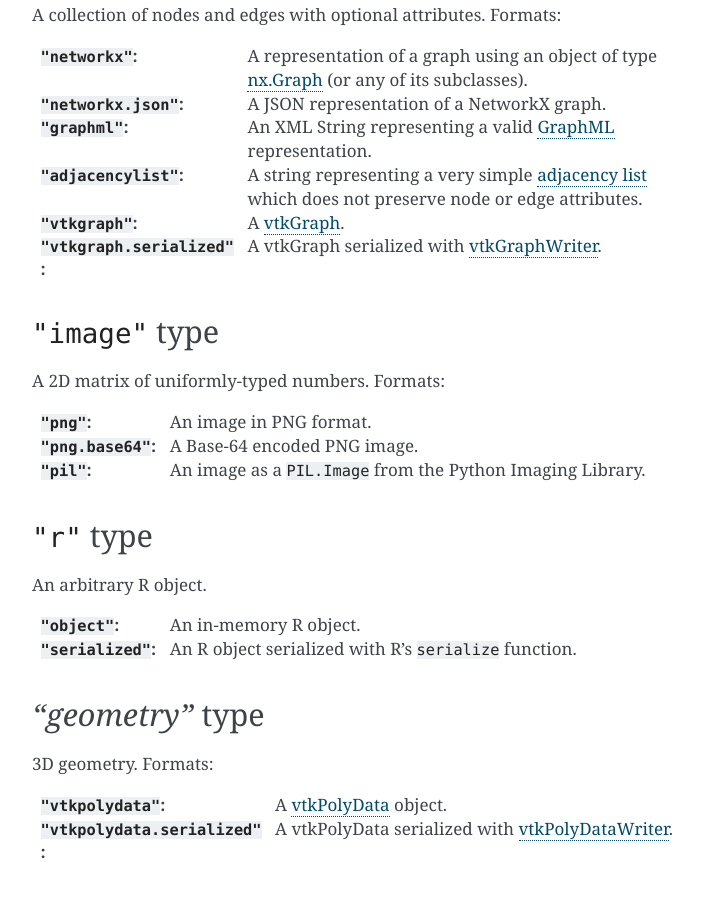
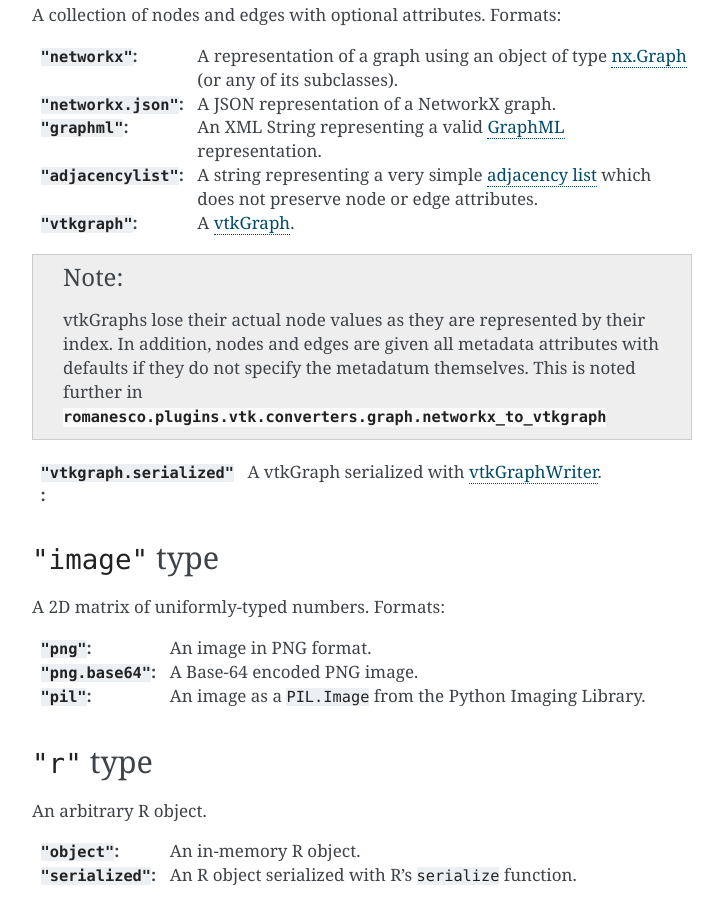
Before and after one commit to girder/girder_worker, a Sphinx documentation site: the page built from docs/types-and-formats.rst, in a window 1280 px wide and 900 px high, scrolled down 3348 px. Shown: the whole window, without its empty margins (388-1111 px from the left). Built offline with Sphinx 7.4.7, drawn with Linux system fonts in a browser that asks for light colours.

Commit message:
Add note about data loss with vtkGraphs

```diff
--- a/docs/types-and-formats.rst
+++ b/docs/types-and-formats.rst
@@ -178,6 +178,9 @@
 
 :``"vtkgraph"``: A vtkGraph_.
 
+.. note :: vtkGraphs lose their actual node values as they are represented by their index. In addition, nodes and edges are given all metadata attributes with defaults if they do not specify the metadatum themselves.
+  This is noted further in :py:mod:`romanesco.plugins.vtk.converters.graph.networkx_to_vtkgraph`
+
 :``"vtkgraph.serialized"``: A vtkGraph serialized with vtkGraphWriter_.
 
 .. _nx.Graph: https://networkx.github.io/documentation/latest/reference/classes.graph.html
```
